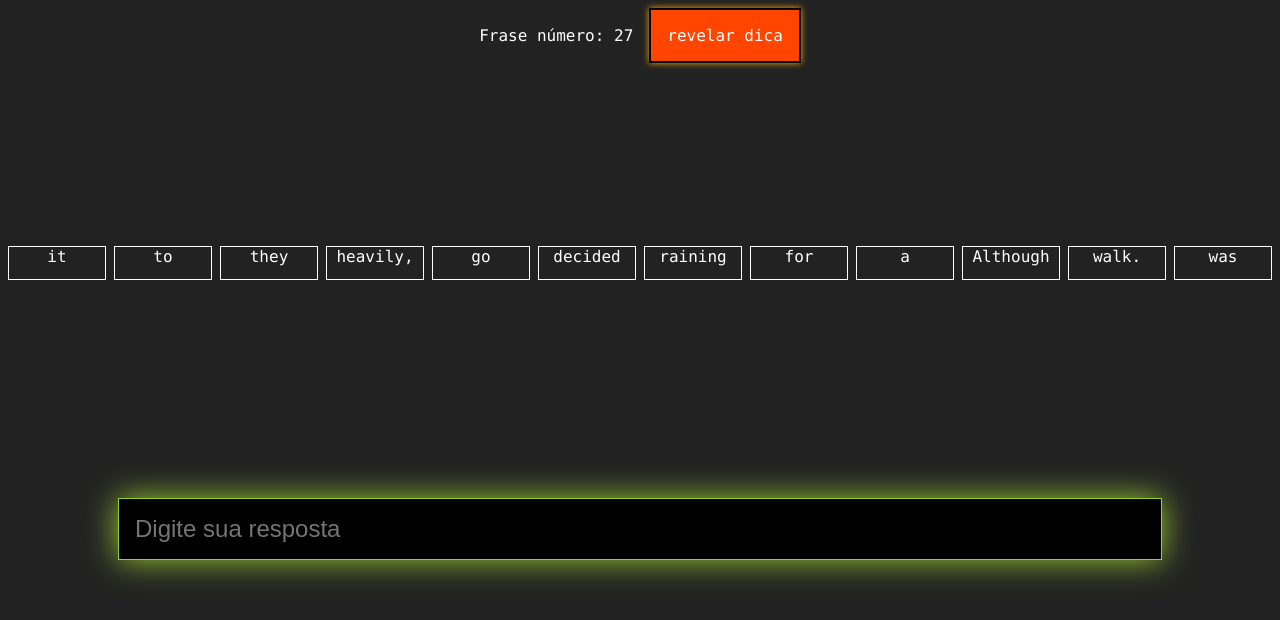
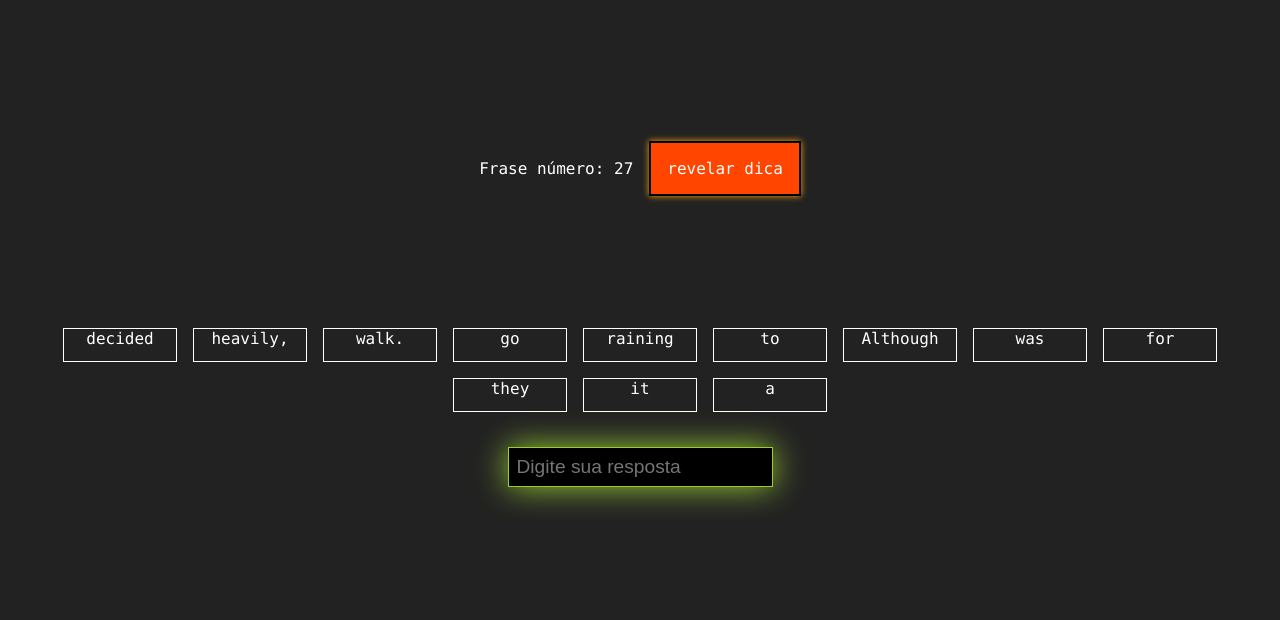
Before and after one commit to lucas1farias/my_db_js, a website: page projetos/linking_words/poo_linking_words.html in a window 1280 px wide. Drawn offline with Linux system fonts and the light colour scheme.

Commit message:
changes on projects

```diff
--- a/projetos/linking_words/poo_linking_words.html
+++ b/projetos/linking_words/poo_linking_words.html
@@ -14,6 +14,22 @@
             color: white;
         }
 
+        input {
+            background-color: black;
+            border: solid 1px yellowgreen;
+            padding: .5rem;
+            color: yellowgreen;
+            box-shadow: 0 0 2rem yellowgreen;
+            font-size: 1.2rem;
+            outline: none;
+        }
+
+        #hint {
+            font-weight: bold;
+            font-size: 1.1rem;
+            color: crimson;
+        }
+
         #hint-link {
             background-color: orangered;
             padding: 1rem;
@@ -23,70 +39,40 @@
             text-decoration: none;
         }
 
-        input {
-            background-color: black;
-            border: solid 1px yellowgreen;
-            padding: 1rem;
-            color: yellowgreen;
-            box-shadow: 0 0 2rem yellowgreen;
-            font-size: 1.5rem;
-            outline: none;
-        }
-
-        #hint {
-            font-weight: bold;
-            font-size: 1.1rem;
-            color: crimson;
-        }
-
-        .flex {
-            display: flex;
-            align-items: center;
-            justify-content: center;
-            flex-direction: column;
-            gap: 1rem;
-            min-height: 80vh;
-        }
-
-        .flex-row2 {
-            display: flex;
-            align-items: center;
-            justify-content: center;
-            gap: .5rem;
-            min-height: 50vh;
-            /* flex-wrap: wrap; */
-        }
-
         .flex-row {
             display: flex;
             align-items: center;
             justify-content: center;
             gap: 1rem;
+            flex-wrap: wrap;
         }
 
         .ink {
             background-color: crimson;
         }
+
+        .utils {
+            min-height: 40vh;
+        }
 </style>
 </head>
 <body>
-    <div class="flex-row">
+    <div class="flex-row utils">
         <span>Frase número: <span id="stc-number"></span></span>
         <a id="hint-link" href="#">revelar dica</a>
-
     </div>
     <!-- Div que recebe divs aninhadas via js -->
-    <div id="container" class="flex-row2"></div>
+    <div id="container" class="flex-row"></div>
 
     <!-- Div que mostra a dica sobre a frase escolhida -->
-    <div class="hint-div flex-row">
+    <div class="flex-row hint-div">
         <p id="hint"></p>
     </div>
 
     <!-- Formulário para inserir a resposta -->
     <div class="form flex-row">
         <form>
-            <input type="text" size="70" placeholder="Digite sua resposta" id="answer">
+            <input type="text" placeholder="Digite sua resposta" id="answer">
         </form>
     </div>
 
@@ -96,7 +82,7 @@
             return Math.floor(Math.random() * (max - min) + min)
         }
 
-        function change_array_i_order(array) {
+        function shuffleArray(array) {
             for (let i = 0; i < array.length; i++) {
                 let new_i = random_i(0, array.length)
                 const pos_inicial = array[i]
@@ -231,51 +217,51 @@
             new LinkingWord("If video games were created by women, the violence would be reduced."),
             new LinkingWord("A black person grows up in this country and in many places."),
             new LinkingWord("The party was very noisy, although their baby slept all night long."),
-            new LinkingWord("She wasn't rich, however, she donated money to charity every month."),
+            new LinkingWord("She was not rich, however, she donated money to charity every month."),
             new LinkingWord("He left early because he wanted to arrive home before his brother."),
             new LinkingWord("You can go out tonight if you are back before 10 p.m."),
-            new LinkingWord("I'll grab a sandwich as you fill up the tank at the gas station."),
+            new LinkingWord("I will grab a sandwich as you fill up the tank at the gas station."),
             new LinkingWord("She loves to read and she also enjoys painting."),
             new LinkingWord("He wanted to go to the party but he had to finish his homework."),
-            new LinkingWord("If you study hard, you'll pass the exam."),
-            new LinkingWord("She was exhausted, however, she didn't give up."),
-            new LinkingWord("He enjoys swimming, although he's not very good at it."),
+            new LinkingWord("If you study hard, you will pass the exam."),
+            new LinkingWord("She was exhausted, however, she did not give up."),
+            new LinkingWord("He enjoys swimming, although he is not very good at it."),
             new LinkingWord("Because it was raining heavily, we decided to stay indoors."),
-            new LinkingWord("He couldn't attend the meeting because he was feeling unwell."),
-            new LinkingWord("I have failed repeatedly, however, I haven't given up on my dreams."),
+            new LinkingWord("He could not attend the meeting because he was feeling unwell."),
+            new LinkingWord("I have failed repeatedly, however, I have not given up on my dreams."),
             new LinkingWord("Life is full of challenges because they help us grow stronger."),
             new LinkingWord("She decided to take the risk, although she was afraid of failure."),
             new LinkingWord("You can achieve anything, if you believe in yourself."),
             new LinkingWord("He missed the train, however, he managed to arrive on time."),
-            new LinkingWord("She couldn't attend the party because she was feeling unwell."),
-            new LinkingWord("Although it's difficult, never stop pursuing your goals."),
+            new LinkingWord("She could not attend the party because she was feeling unwell."),
+            new LinkingWord("Although it is difficult, never stop pursuing your goals."),
             new LinkingWord("She loves to read novels, but she also enjoys watching movies."),
-            new LinkingWord("He couldn't attend the meeting because he had a family emergency."),
-            new LinkingWord("If you study hard, you'll achieve good grades."),
+            new LinkingWord("He could not attend the meeting because he had a family emergency."),
+            new LinkingWord("If you study hard, you will achieve good grades."),
             new LinkingWord("Although it was raining heavily, they decided to go for a walk."),
             new LinkingWord("The restaurant had excellent reviews; however, the prices were quite high."),
-            new LinkingWord("She's a talented musician, but she's still learning to play the piano."),
-            new LinkingWord("He's a vegetarian, because he cares about animal welfare."),
-            new LinkingWord("She loves hinking, although she's afraid of heights."),
-            new LinkingWord("He wanted to buy the new phone, however, he didn't have enough money."),
+            new LinkingWord("She is a talented musician, but she is still learning to play the piano."),
+            new LinkingWord("He is a vegetarian, because he cares about animal welfare."),
+            new LinkingWord("She loves hinking, although she is afraid of heights."),
+            new LinkingWord("He wanted to buy the new phone, however, he did not have enough money."),
             new LinkingWord("The event was canceled because of bad weather."),
             new LinkingWord("She studies hard as she wants to get a scholarship."),
-            new LinkingWord("He'll join the team if he meets the fitness requirements."),
+            new LinkingWord("He will join the team if he meets the fitness requirements."),
             new LinkingWord("Although it rained, we still went to the party."),
             new LinkingWord("They went to the beach, although the weather was cloudy."),
             new LinkingWord("Although I studied, the test was still difficult."),
-            new LinkingWord("I wanted to go to the cinema, but I'm too busy."),
-            new LinkingWord("She loves chocolate, but she can't eat it due to allergies."),
+            new LinkingWord("I wanted to go to the cinema, but I am too busy."),
+            new LinkingWord("She loves chocolate, but she cannot eat it due to allergies."),
             new LinkingWord("I was tired, but I decided to go to the gym anyway."),
-            new LinkingWord("I know it's a challenge; however, I'm willing to try."),
-            new LinkingWord("I didn't expect the outcome; however, I was surprised and happy."),
+            new LinkingWord("I know it is a challenge; however, I am willing to try."),
+            new LinkingWord("I did not expect the outcome; however, I was surprised and happy."),
             new LinkingWord("He is an excellent player. However, he needs to improve his endurance."),
             new LinkingWord("If it rains tomorrow, the picnic will be canceled."),
             new LinkingWord("We would have serious problems if people cared about the environment."),
             new LinkingWord("We would go out for dinner if my brother came earlier."),
-            new LinkingWord("I didn't talk to my friend and he noticed it."),
+            new LinkingWord("I did not talk to my friend and he noticed it."),
             new LinkingWord("My friends entered the room and they found something scary."),
-            new LinkingWord("He's talented, but sometimes lacks self-confidence.")
+            new LinkingWord("He is talented, but sometimes lacks self-confidence.")
         ]
 
         const stcIndex = getSentenceIndex(linkingWords)
@@ -284,7 +270,7 @@
         const stcSize = stcList.length
         const answer = stcList.join(" ")
 
-        change_array_i_order(stcCopy)
+        shuffleArray(stcCopy)
         new Div(container, stcSize).create()   // criar tags equivalentes ao tamanho da frase selecionada
         sentenceId.textContent = stcIndex + 1  // mostrar o índice da frase no array de frases
 
```
